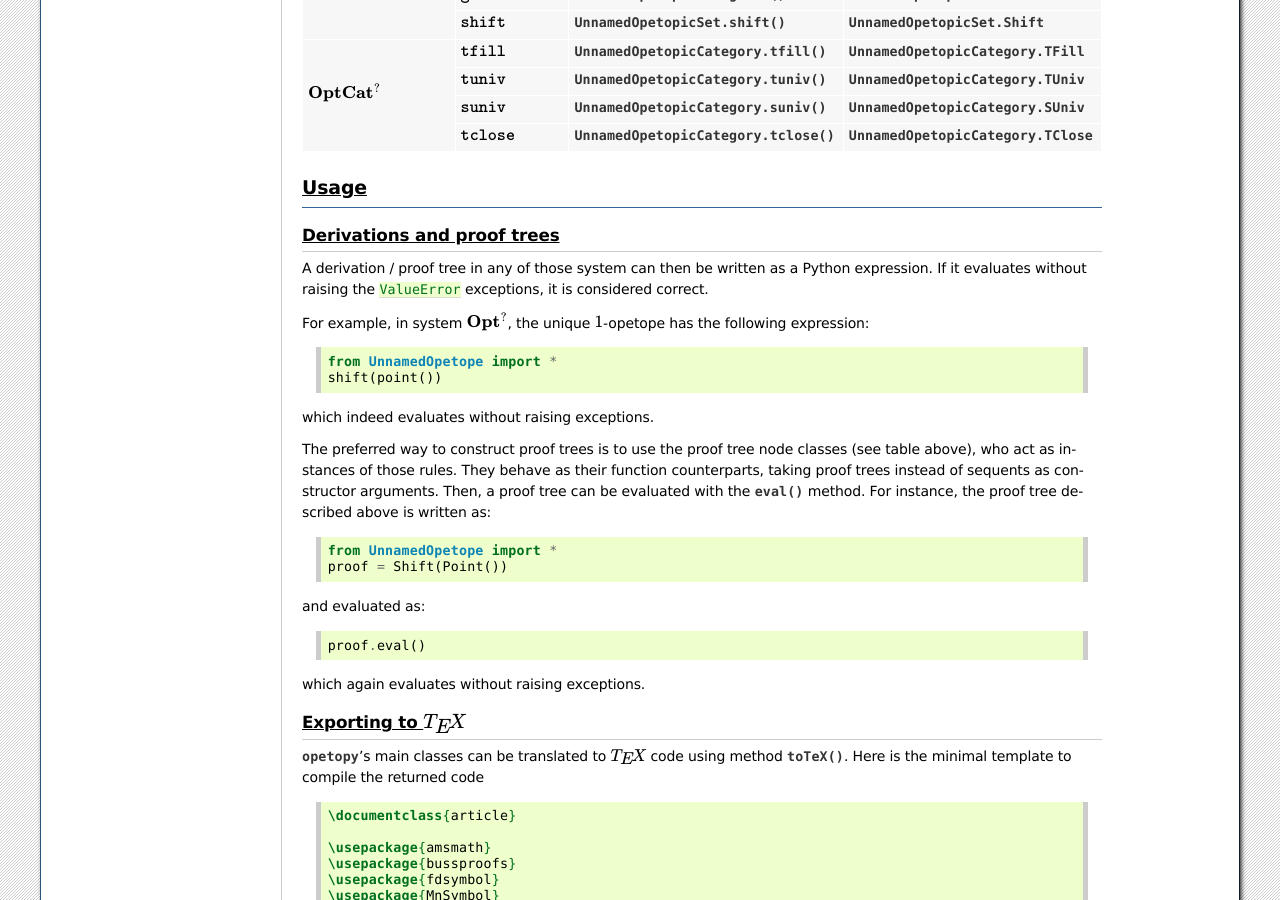
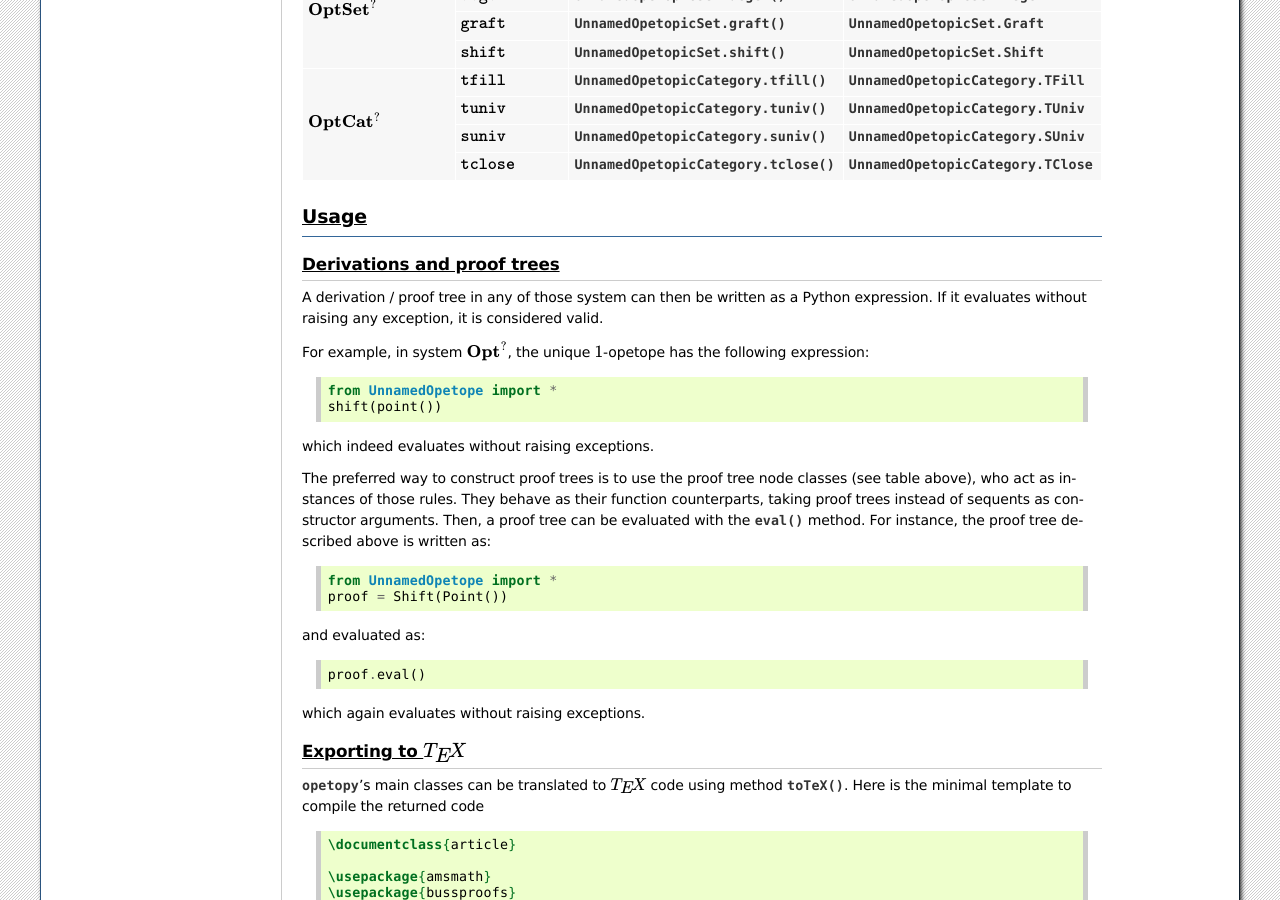
Before and after one commit to altaris/opetopy, a Sphinx documentation site: the page built from doc/index.rst, in a window 1280 px wide and 900 px high, scrolled down 1436 px. Built offline with Sphinx 7.4.7, drawn with Linux system fonts in a browser that asks for light colours; some of the changed text lies outside the part shown.

Commit message:
doc and packaging

```diff
--- a/NamedOpetope.py
+++ b/NamedOpetope.py
@@ -12,7 +12,7 @@
 from copy import deepcopy
 from typing import ClassVar, Dict, List, Optional, Set, Tuple, Union
 
-from common import *
+from .common import *
 
 
 class Variable:
--- a/NamedOpetopicSet.py
+++ b/NamedOpetopicSet.py
@@ -11,8 +11,8 @@
 
 from copy import deepcopy
 
-from common import *
-import NamedOpetope
+from .common import *
+from . import NamedOpetope
 
 
 def repres(seq: NamedOpetope.Sequent) -> NamedOpetope.OCMT:
--- a/NamedOpetopicSetM.py
+++ b/NamedOpetopicSetM.py
@@ -12,9 +12,9 @@
 from copy import deepcopy
 from typing import Union
 
-from common import *
-import NamedOpetope
-import NamedOpetopicSet
+from .common import *
+from . import NamedOpetope
+from . import NamedOpetopicSet
 
 
 def point(name: str) -> NamedOpetope.OCMT:
--- a/UnnamedOpetope.py
+++ b/UnnamedOpetope.py
@@ -11,13 +11,11 @@
 from copy import deepcopy
 from typing import Any, Dict, List, Optional, Set, Tuple, Union
 
-from common import *
+from .common import *
 
 
 class Address:
     """
-    Main class of the module.
-
     The :math:`0`-address :math:`*` is construced as::
 
       Address.epsilon(0)
--- a/UnnamedOpetopicSet.py
+++ b/UnnamedOpetopicSet.py
@@ -11,8 +11,8 @@
 from copy import deepcopy
 from typing import Any, Dict, List, Optional, Set, Tuple, Union
 
-import UnnamedOpetope
-from common import *
+from .common import *
+from . import UnnamedOpetope
 
 
 class Variable:
--- a/doc/index.rst
+++ b/doc/index.rst
@@ -127,9 +129,12 @@ Usage
 Derivations and proof trees
 ---------------------------
 
-A derivation / proof tree in any of those system can then be written as a Python expression. If it evaluates without raising the :python:`ValueError` exceptions, it is considered correct.
+A derivation / proof tree in any of those system can then be written as a Python
+expression. If it evaluates without raising any exception, it is considered
+valid.
 
-For example, in system :math:`\textbf{Opt${}^?$}`, the unique :math:`1`-opetope has the following expression:
+For example, in system :math:`\textbf{Opt${}^?$}`, the unique :math:`1`-opetope
+has the following expression:
 
 .. code-block:: python
 
@@ -139,7 +144,11 @@ For example, in system :math:`\textbf{Opt${}^?$}`, the unique :math:`1`-opetope
 
 which indeed evaluates without raising exceptions.
 
-The preferred way to construct proof trees is to use the proof tree node classes (see table above), who act as instances of those rules. They behave as their function counterparts, taking proof trees instead of sequents as constructor arguments. Then, a proof tree can be evaluated with the :func:`eval` method. For instance, the proof tree described above is written as:
+The preferred way to construct proof trees is to use the proof tree node classes
+(see table above), who act as instances of those rules. They behave as their
+function counterparts, taking proof trees instead of sequents as constructor
+arguments. Then, a proof tree can be evaluated with the :func:`eval` method. For
+instance, the proof tree described above is written as:
 
 .. code-block:: python
 
@@ -161,7 +170,8 @@ Exporting to :math:`\TeX`
 -------------------------
 
 
-:mod:`opetopy`'s main classes can be translated to :math:`\TeX` code using method :func:`toTeX`. Here is the minimal template to compile the returned code
+:mod:`opetopy`'s main classes can be translated to :math:`\TeX` code using
+method :func:`toTeX`. Here is the minimal template to compile the returned code
 
 .. code-block:: TeX
 
```
Also changed, not shown: other parts of doc/index.rst (+17 -14 lines), UnnamedOpetopicCategory.py (+3 -5 lines), __init__.py (+8 -0 lines), 9 other files.
